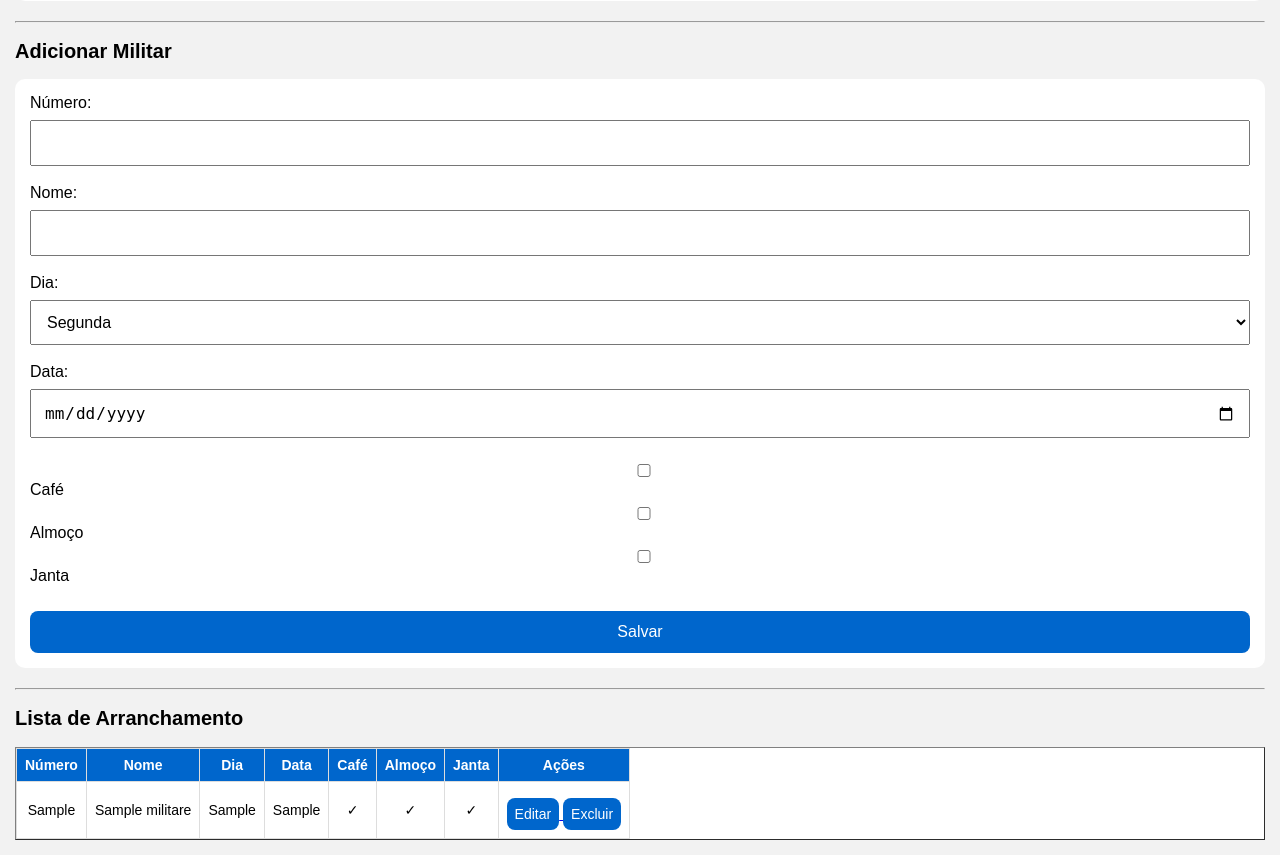
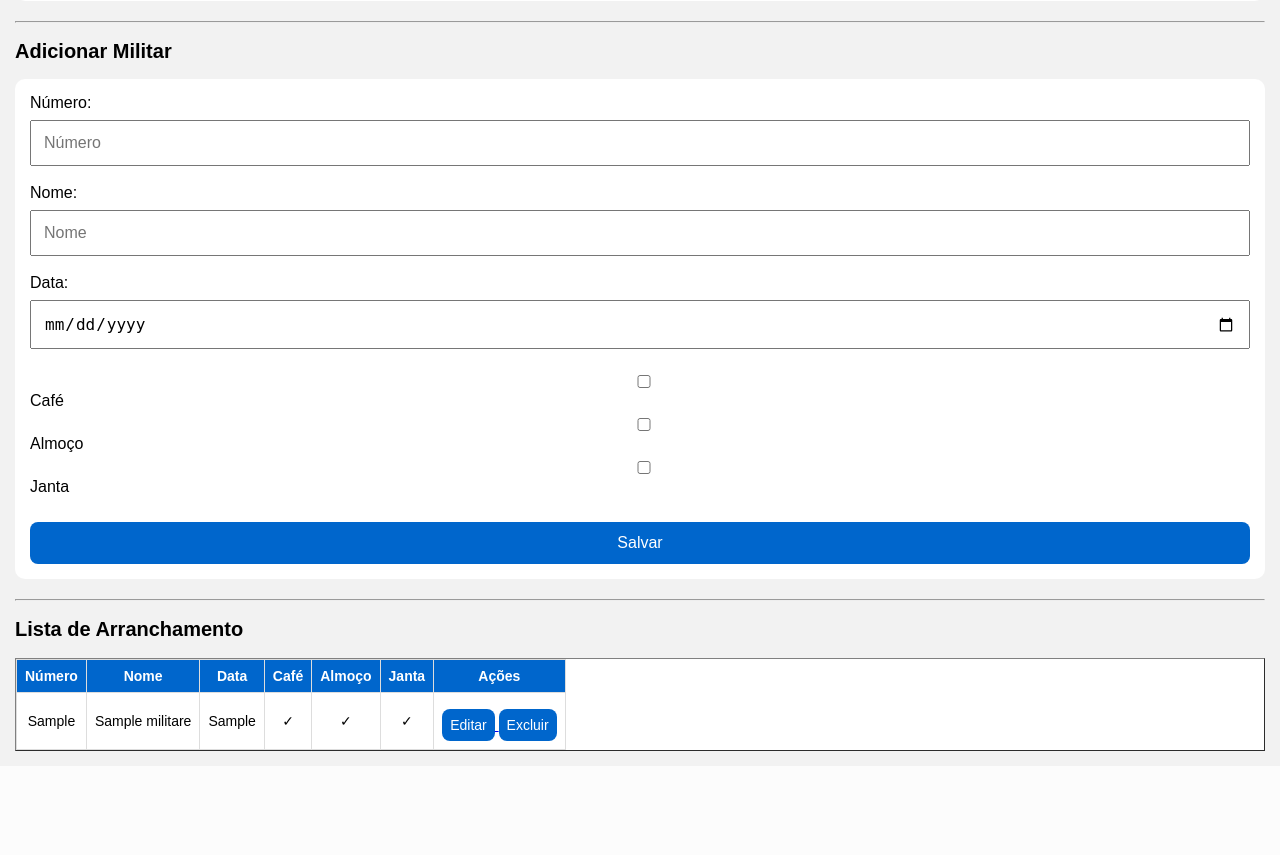
Before and after one commit to robsonptbr-lgtm/arranchamento, a Flask app: page / in a window 1280 px wide. Shown: the part 595-1450 px from the top of the page. After the commit the page ends 1346 px from the top, so only its background shows below. Run offline with Flask 3, Linux system fonts and the light colour scheme; tables that the repository leaves empty hold one stand-in row (values such as "Sample post").

Commit message:
Add files via upload

```diff
--- a/Site_Arranchamento/app.py
+++ b/Site_Arranchamento/app.py
@@ -10,19 +10,28 @@ def conectar():
     return banco
 
 
+
 def criar_banco():
+
     banco = conectar()
 
     banco.execute("""
     CREATE TABLE IF NOT EXISTS militares (
+
         id INTEGER PRIMARY KEY AUTOINCREMENT,
+
         numero TEXT,
+
         nome TEXT,
-        dia TEXT,
+
         data TEXT,
+
         cafe INTEGER,
+
         almoco INTEGER,
+
         janta INTEGER
+
     )
     """)
 
@@ -35,23 +44,34 @@ def criar_banco():
 def inicio():
 
     data = request.args.get("data")
+
     busca = request.args.get("busca")
+
 
     banco = conectar()
 
+
     consulta = "SELECT * FROM militares WHERE 1=1"
+
     valores = []
 
 
     if data:
+
         consulta += " AND data=?"
+
         valores.append(data)
 
 
+
     if busca:
+
         consulta += " AND (nome LIKE ? OR numero LIKE ?)"
+
         valores.append("%" + busca + "%")
+
         valores.append("%" + busca + "%")
+
 
 
     militares = banco.execute(
@@ -60,7 +80,9 @@ def inicio():
     ).fetchall()
 
 
+
     total = len(militares)
+
 
     cafe = sum(m["cafe"] for m in militares)
 
@@ -69,7 +91,9 @@ def inicio():
     janta = sum(m["janta"] for m in militares)
 
 
+
     banco.close()
+
 
 
     return render_template(
@@ -83,32 +107,47 @@ def inicio():
 
 
 
+
 @app.route("/adicionar", methods=["POST"])
 def adicionar():
 
     banco = conectar()
 
+
     banco.execute("""
     INSERT INTO militares
-    (numero,nome,dia,data,cafe,almoco,janta)
-    VALUES (?,?,?,?,?,?,?)
+    (numero,nome,data,cafe,almoco,janta)
+
+    VALUES (?,?,?,?,?,?)
+
     """,
+
     (
+
         request.form.get("numero"),
+
         request.form.get("nome"),
-        request.form.get("dia"),
+
         request.form.get("data"),
+
         1 if "cafe" in request.form else 0,
+
         1 if "almoco" in request.form else 0,
+
         1 if "janta" in request.form else 0
+
     ))
 
 
+
     banco.commit()
+
     banco.close()
 
 
     return redirect("/")
+
+
 
 
 
@@ -117,15 +156,25 @@ def excluir(id):
 
     banco = conectar()
 
+
     banco.execute(
+
         "DELETE FROM militares WHERE id=?",
+
         (id,)
+
     )
 
+
     banco.commit()
+
     banco.close()
 
+
     return redirect("/")
+
+
+
 
 
 
@@ -137,54 +186,88 @@ def editar(id):
 
     if request.method == "POST":
 
+
         banco.execute("""
+
         UPDATE militares SET
+
         numero=?,
+
         nome=?,
-        dia=?,
+
         data=?,
+
         cafe=?,
+
         almoco=?,
+
         janta=?
+
+
         WHERE id=?
+
         """,
+
         (
+
             request.form.get("numero"),
+
             request.form.get("nome"),
-            request.form.get("dia"),
+
             request.form.get("data"),
+
             1 if "cafe" in request.form else 0,
+
             1 if "almoco" in request.form else 0,
+
             1 if "janta" in request.form else 0,
+
             id
+
         ))
 
+
         banco.commit()
+
         banco.close()
+
 
         return redirect("/")
 
 
+
     militar = banco.execute(
+
         "SELECT * FROM militares WHERE id=?",
+
         (id,)
+
     ).fetchone()
+
 
 
     banco.close()
 
 
+
     return render_template(
+
         "editar.html",
+
         militar=militar
+
     )
+
+
 
 
 
 criar_banco()
 
 
+
 if __name__ == "__main__":
+
     app.run(
         host="0.0.0.0",
         port=5000
--- a/Site_Arranchamento/templates/index.html
+++ b/Site_Arranchamento/templates/index.html
@@ -29,20 +29,24 @@
 
 <h2>Resumo</h2>
 
+
 <p>
 Total arranchados:
 <b>{{ total }}</b>
 </p>
+
 
 <p>
 Café:
 <b>{{ cafe }}</b>
 </p>
 
+
 <p>
 Almoço:
 <b>{{ almoco }}</b>
 </p>
+
 
 <p>
 Janta:
@@ -50,7 +54,9 @@ Janta:
 </p>
 
 
+
 <hr>
+
 
 
 <h2>Pesquisa e Filtro</h2>
@@ -63,7 +69,9 @@ Janta:
 Pesquisar nome ou número:
 </label>
 
+
 <br>
+
 
 <input
 type="text"
@@ -72,14 +80,18 @@ placeholder="Digite nome ou número"
 >
 
 
+
 <br><br>
+
 
 
 <label>
 Filtrar por data:
 </label>
 
+
 <br>
+
 
 <input
 type="date"
@@ -87,7 +99,9 @@ name="data"
 >
 
 
+
 <br><br>
+
 
 
 <button type="submit">
@@ -99,66 +113,71 @@ Buscar
 
 
 
+
 <hr>
+
+
 
 
 <h2>Adicionar Militar</h2>
 
 
+
 <form action="/adicionar" method="post">
 
 
-<label>Número:</label>
+
+<label>
+Número:
+</label>
+
 
 <br>
+
 
 <input
 type="text"
 name="numero"
+placeholder="Número"
 required
 >
+
 
 
 <br><br>
 
 
-<label>Nome:</label>
+
+
+<label>
+Nome:
+</label>
+
 
 <br>
+
 
 <input
 type="text"
 name="nome"
+placeholder="Nome"
 required
 >
+
 
 
 <br><br>
 
 
-<label>Dia:</label>
+
+
+<label>
+Data:
+</label>
+
 
 <br>
 
-<select name="dia">
-
-<option>Segunda</option>
-<option>Terça</option>
-<option>Quarta</option>
-<option>Quinta</option>
-<option>Sexta</option>
-<option>Sábado</option>
-<option>Domingo</option>
-
-</select>
-
-
-<br><br>
-
-
-<label>Data:</label>
-
-<br>
 
 <input
 type="date"
@@ -167,12 +186,19 @@ required
 >
 
 
+
 <br><br>
+
+
+
 
 
 <label>
 
-<input type="checkbox" name="cafe">
+<input
+type="checkbox"
+name="cafe"
+>
 
 Café
 
@@ -182,9 +208,13 @@ Café
 <br>
 
 
+
 <label>
 
-<input type="checkbox" name="almoco">
+<input
+type="checkbox"
+name="almoco"
+>
 
 Almoço
 
@@ -194,16 +224,23 @@ Almoço
 <br>
 
 
+
 <label>
 
-<input type="checkbox" name="janta">
+<input
+type="checkbox"
+name="janta"
+>
 
 Janta
 
 </label>
 
 
+
 <br><br>
+
+
 
 
 <button type="submit">
@@ -213,7 +250,10 @@ Salvar
 </button>
 
 
+
 </form>
+
+
 
 
 
@@ -221,7 +261,9 @@ Salvar
 
 
 
+
 <h2>Lista de Arranchamento</h2>
+
 
 
 
@@ -234,8 +276,6 @@ Salvar
 
 <th>Nome</th>
 
-<th>Dia</th>
-
 <th>Data</th>
 
 <th>Café</th>
@@ -246,26 +286,36 @@ Salvar
 
 <th>Ações</th>
 
+
 </tr>
+
 
 
 
 {% for m in militares %}
 
 
+
 <tr>
 
 
-<td>{{m.numero}}</td>
+
+<td>
+{{m.numero}}
+</td>
 
 
-<td>{{m.nome}}</td>
+
+<td>
+{{m.nome}}
+</td>
 
 
-<td>{{m.dia}}</td>
 
+<td>
+{{m.data}}
+</td>
 
-<td>{{m.data}}</td>
 
 
 
@@ -281,6 +331,7 @@ Salvar
 
 
 
+
 <td>
 
 {% if m.almoco %}
@@ -290,6 +341,7 @@ Salvar
 {% endif %}
 
 </td>
+
 
 
 
@@ -305,29 +357,39 @@ Salvar
 
 
 
+
 <td>
 
+
 <a href="/editar/{{m.id}}">
+
 <button>
 Editar
 </button>
+
 </a>
 
 
+
 <a href="/excluir/{{m.id}}">
+
 <button>
 Excluir
 </button>
+
 </a>
 
 
 </td>
 
 
+
 </tr>
 
 
+
 {% endfor %}
+
 
 
 
@@ -335,19 +397,22 @@ Excluir
 
 
 
+
 <script>
 
 if ("serviceWorker" in navigator) {
 
-    navigator.serviceWorker.register(
-        "/static/service-worker.js"
-    );
+navigator.serviceWorker.register(
+"/static/service-worker.js"
+);
 
 }
 
 </script>
 
 
+
 </body>
 
+
 </html>
```
Also changed, not shown: templates/index.html (+99 -34 lines).
